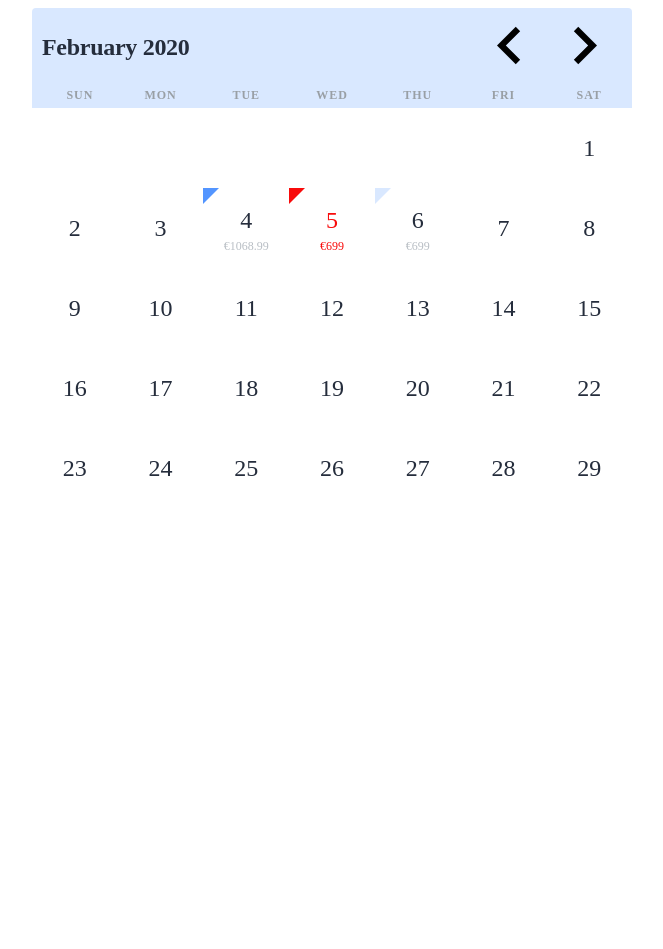
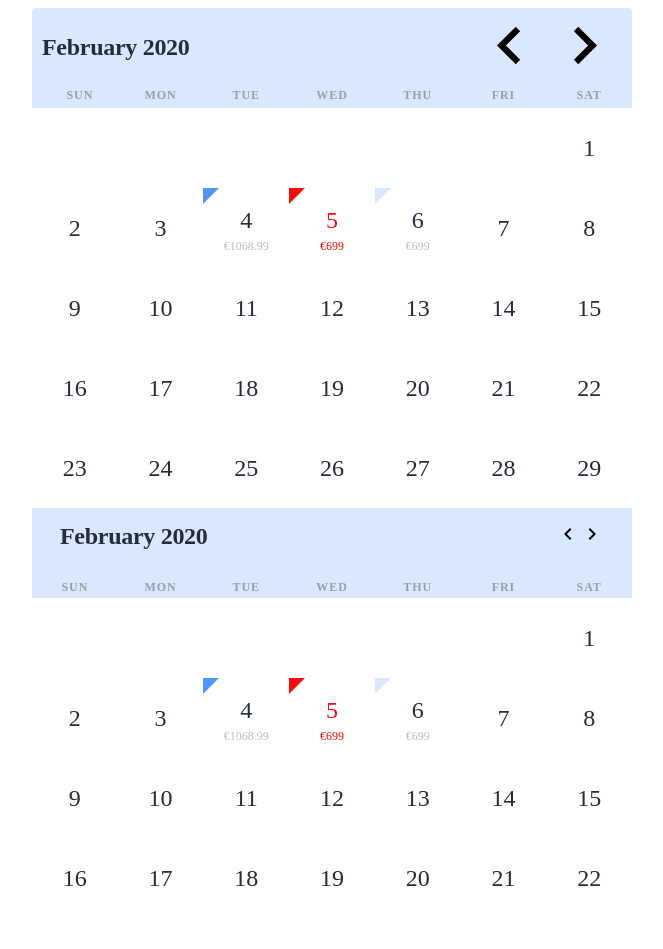
Before and after one commit to Defex/challenge-calendar, a React (Create React App) app: page / in a window 1280 px wide. Shown: the top 949 px of the page, without its empty margins (308-971 px from the left). Before the commit the page ends 800 px from the top, so only its background shows below. Built offline with nearby package versions, Linux system fonts and the light colour scheme.

Commit message:
saving progress

```diff
--- a/src/App.tsx
+++ b/src/App.tsx
@@ -3,8 +3,10 @@ import { DayTypes } from './components/Day/dayConfig';
 import ReactCalendar from './components/ReactCalendar';
 import { WeekDays } from './components/ReactCalendar/types';
 import MonthDay from './components/Day/Day';
-import { useSelectDateRange } from './hooks';
+import { useSelectDateRange, Months } from './hooks';
 import { getMonthDaySelectedType } from './components/ReactCalendar/utils';
+import Calendar from './components/ReactCalendar2/Calendar';
+import styled from 'styled-components';
 
 const dayData: {
   [key: string]: {
@@ -25,6 +27,12 @@ const dayData: {
     price: '€699',
   },
 };
+
+const Center = styled.div`
+  display: flex;
+  width: 100%;
+  place-content: center;
+`;
 
 const App = () => {
   const { onDateClick, from, to } = useSelectDateRange();
@@ -55,6 +63,9 @@ const App = () => {
           );
         }}
       />
+      <Center>
+        <Calendar year={2020} month={Months.March} weekStart={WeekDays.sunday} />
+      </Center>
     </div>
   );
 };
--- /dev/null
+++ b/src/components/ReactCalendar2/Calendar.styles.tsx
@@ -0,0 +1,88 @@
+import styled, { css } from 'styled-components';
+
+export const Container = styled.div`
+  display: flex;
+  flex-direction: column;
+  width: 600px;
+`;
+
+export const Header = styled.div`
+  display: flex;
+  justify-content: space-between;
+  align-content: center;
+  flex-wrap: wrap;
+  background-color: #d9e8ff;
+  height: 75px;
+  padding-top: 15px;
+`;
+
+export const HeaderDate = styled.div`
+  text-align: center;
+  font: Bold 24px/29px Sofia Pro;
+  letter-spacing: -0.29px;
+  color: #252d3c;
+  margin-left: 28px;
+  margin-bottom: 28px;
+`;
+
+export const HeaderNav = styled.div`
+  display: flex;
+  align-content: flex-start;
+  margin-right: 28px;
+`;
+
+export const HeaderButton = styled.button`
+  background: none;
+  color: inherit;
+  border: none;
+  padding: 0;
+  font: inherit;
+  cursor: pointer;
+  outline: inherit;
+  height: 24px;
+`;
+
+export const HeaderDays = styled.div`
+  width: 100%;
+  display: flex;
+  justify-content: space-between;
+  font: Bold 12px/16px Sofia Pro;
+  letter-spacing: 0.96px;
+  color: #999fa5;
+  text-transform: uppercase;
+  padding-bottom: 4px;
+`;
+
+export const HeaderDay = styled.div`
+  flex: 1;
+  text-align: center;
+`;
+
+export const Content = styled.div`
+  display: flex;
+  flex-direction: column;
+`;
+
+export const ContentWeek = styled.div`
+  width: 100%;
+  display: flex;
+  justify-content: space-between;
+  text-align: center;
+  font: Regular 24px/36px Sofia Pro;
+  letter-spacing: 0;
+  color: #252d3c;
+`;
+
+interface IDayContainer {
+  hoverColor?: string;
+  selected?: boolean;
+}
+
+export const ContentDay = styled.div<IDayContainer>`
+  height: 80px;
+  width: 100%;
+`;
+
+export const Footer = styled.div`
+  display: flex;
+`;
--- /dev/null
+++ b/src/components/ReactCalendar2/Calendar.tsx
@@ -0,0 +1,108 @@
+import React from 'react';
+import { useSelectDateRange } from '../../hooks';
+import { useGetCalendarWeeks } from '../ReactCalendar/hooks';
+import { ReactComponent as ChevronRight } from '../../assets/chevron_right.svg';
+import { ReactComponent as ChevronLeft } from '../../assets/chevron_left.svg';
+
+import {
+  Container,
+  Header,
+  Content,
+  ContentWeek,
+  Footer,
+  HeaderDate,
+  HeaderNav,
+  HeaderDays,
+  HeaderDay,
+  HeaderButton,
+  ContentDay,
+} from './Calendar.styles';
+import { getMonthName, getMonthDaySelectedType } from '../ReactCalendar/utils';
+import MonthDay from '../Day/Day';
+import { DayTypes } from '../Day/dayConfig';
+
+export const weekDayNames = {
+  0: 'sun',
+  1: 'mon',
+  2: 'tue',
+  3: 'wed',
+  4: 'thu',
+  5: 'fri',
+  6: 'sat',
+};
+
+const dayData: {
+  [key: string]: {
+    status: DayTypes;
+    price: string;
+  };
+} = {
+  '2020-02-04': {
+    status: DayTypes.confirmed,
+    price: '€1068.99',
+  },
+  '2020-02-05': {
+    status: DayTypes.almostFull,
+    price: '€699',
+  },
+  '2020-02-06': {
+    status: DayTypes.available,
+    price: '€699',
+  },
+};
+
+const Calendar = ({ year, month, weekStart }: { year: number; month: number; weekStart: number }) => {
+  const { onDateClick, from, to } = useSelectDateRange();
+  const { nextMonth, prevMonth, calendarReducer } = useGetCalendarWeeks(year, month, weekStart);
+  const { weekDays, currentYear, currentMonth, calendarWeeks } = calendarReducer;
+  return (
+    <Container>
+      <Header>
+        <HeaderDate>{`${getMonthName(currentMonth)} ${currentYear}`}</HeaderDate>
+        <HeaderNav>
+          <HeaderButton onClick={() => prevMonth()}>
+            <ChevronLeft />
+          </HeaderButton>
+          <HeaderButton onClick={() => nextMonth()}>
+            <ChevronRight />
+          </HeaderButton>
+        </HeaderNav>
+        <HeaderDays>
+          {weekDays.map(day => (
+            <HeaderDay key={day}>{weekDayNames[day]}</HeaderDay>
+          ))}
+        </HeaderDays>
+      </Header>
+      <Content>
+        {calendarWeeks.map((week, i) => (
+          <ContentWeek key={i}>
+            {week.map((monthDay, j) => {
+              if (!monthDay) {
+                return <ContentDay />;
+              }
+              const date = dayData[monthDay.date];
+              const selected = getMonthDaySelectedType(
+                { year: monthDay.year, month: monthDay.month, day: monthDay.day },
+                from,
+                to,
+              );
+              return (
+                <ContentDay key={j}>
+                  <MonthDay
+                    day={monthDay.day}
+                    price={date?.price}
+                    type={selected || date?.status}
+                    onClick={() => onDateClick(monthDay.year, monthDay.month, monthDay.day)}
+                  />
+                </ContentDay>
+              );
+            })}
+          </ContentWeek>
+        ))}
+      </Content>
+      <Footer>Footer</Footer>
+    </Container>
+  );
+};
+
+export default Calendar;
```
